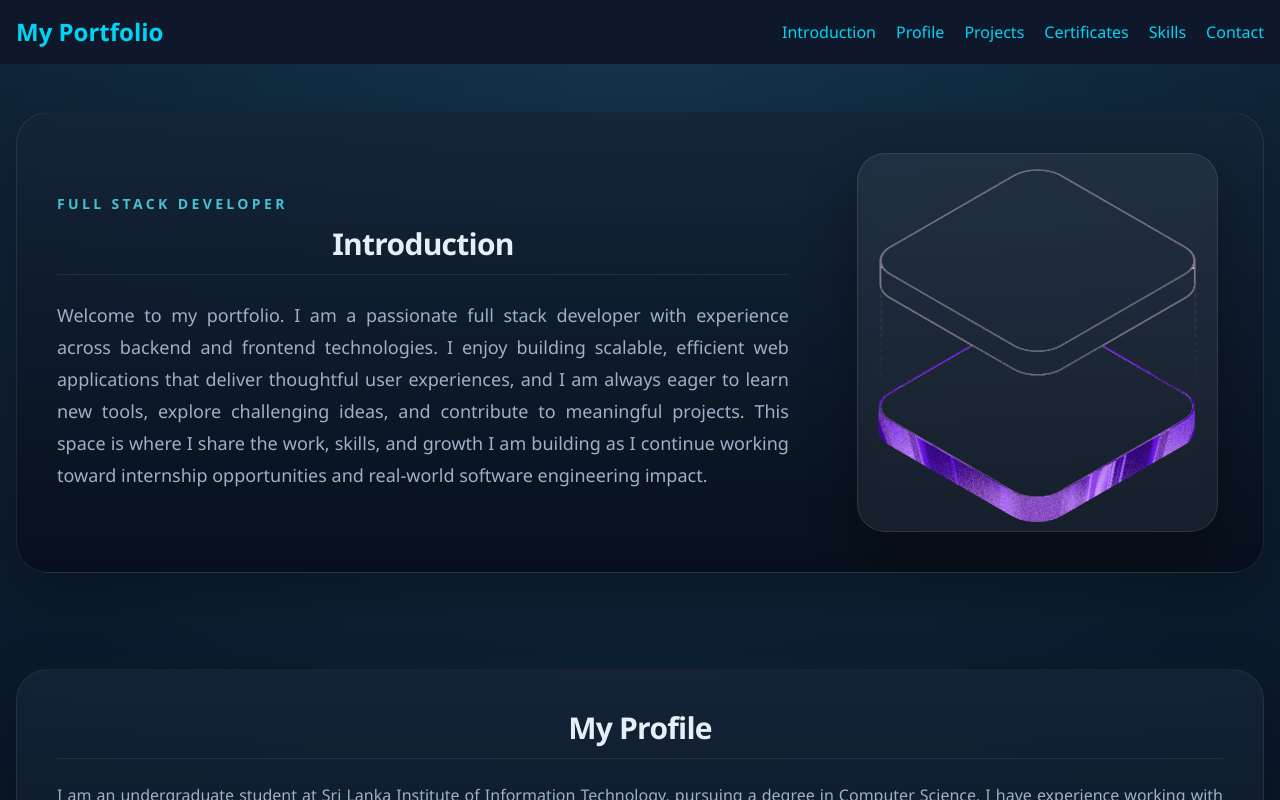
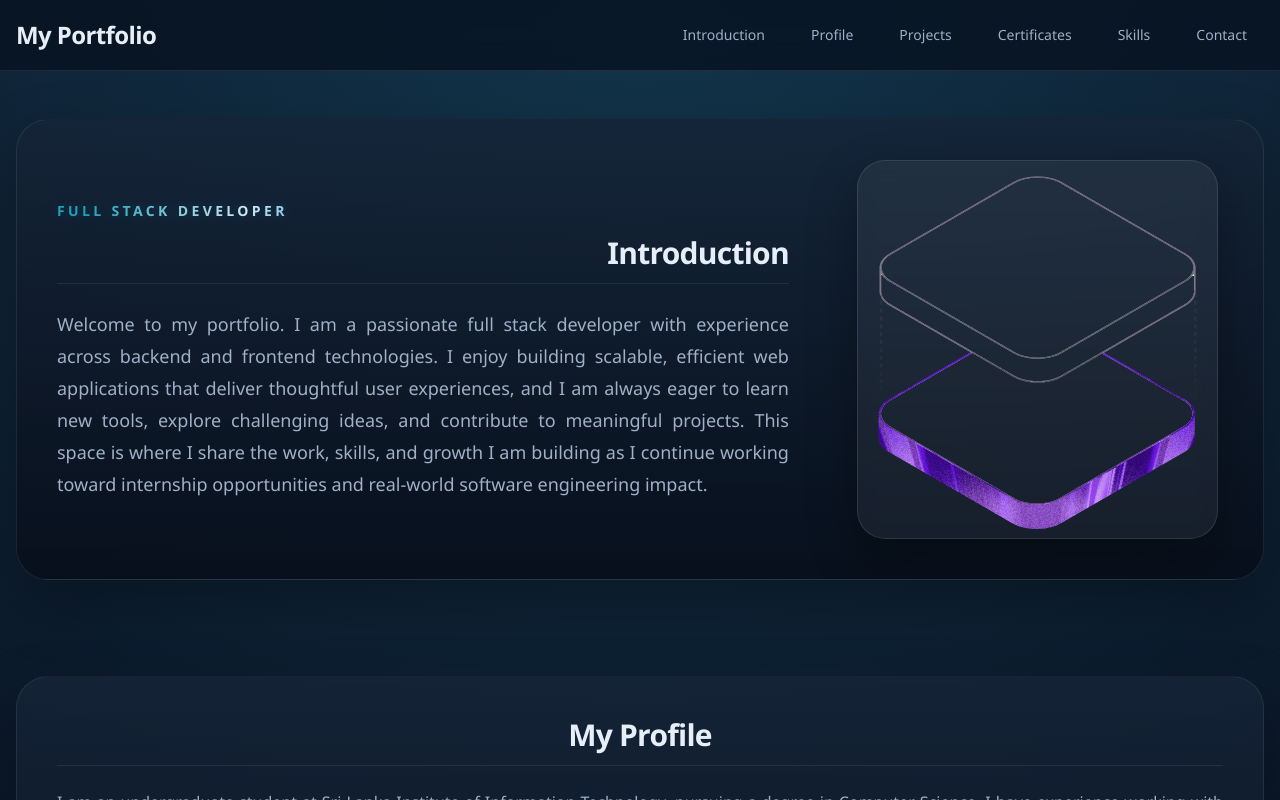
Before and after one commit to bhanuka598/Portfolio-website, a React (Vite) app in the folder client/: page / in a window 1280 px wide. Shown: the top 800 px of the page. Built offline with nearby package versions, Linux system fonts and the light colour scheme.

Commit message:
Improved navbar, footer, sroll to top and section title of introduction

```diff
--- a/client/src/components/layout/Footer.jsx
+++ b/client/src/components/layout/Footer.jsx
@@ -1,9 +1,11 @@
 function Footer() {
   return (
-    <footer className="bg-slate-900 text-slate-50 py-4 text-center">
-      <p>&copy; 2026 My Portfolio. All rights reserved.</p>
+    <footer className="mt-12 border-t border-white/10 bg-[rgba(5,12,22,0.88)]">
+      <div className="container mx-auto px-4 py-6 text-center">
+        <p className="text-sm text-[var(--text-muted)]">&copy; 2026 My Portfolio. All rights reserved.</p>
+      </div>
     </footer>
-  );
+  )
 }
 
 export default Footer
--- a/client/src/components/layout/Navbar.jsx
+++ b/client/src/components/layout/Navbar.jsx
@@ -1,15 +1,30 @@
 function Navbar() {
+  const navItems = [
+    { href: "#introduction", label: "Introduction" },
+    { href: "#profile", label: "Profile" },
+    { href: "#projects", label: "Projects" },
+    { href: "#certificates", label: "Certificates" },
+    { href: "#skills", label: "Skills" },
+    { href: "#contact", label: "Contact" },
+  ]
+
   return (
-    <nav className="bg-slate-900 text-cyan-400 p-4">
-        <div className="container mx-auto flex justify-between items-center">
-            <div className="text-2xl font-bold">My Portfolio</div>
-            <ul className="flex space-x-5">
-                <li><a href="#introduction" className="hover:text-blue-400">Introduction</a></li>
-                <li><a href="#profile" className="hover:text-blue-400">Profile</a></li>
-                <li><a href="#projects" className="hover:text-blue-400">Projects</a></li>
-                <li><a href="#certificates" className="hover:text-blue-400">Certificates</a></li>
-                <li><a href="#skills" className="hover:text-blue-400">Skills</a></li>
-                <li><a href="#contact" className="hover:text-blue-400">Contact</a></li>
+    <nav className="sticky top-0 z-40 border-b border-white/10 bg-[rgba(7,17,31,0.78)] text-[var(--text)] backdrop-blur-xl">
+        <div className="container mx-auto flex flex-wrap items-center justify-between gap-4 px-4 py-4">
+            <a href="#introduction" className="text-2xl font-bold tracking-tight text-[var(--text)] transition-colors hover:text-cyan-300">
+              My Portfolio
+            </a>
+            <ul className="flex flex-wrap items-center gap-2 text-sm font-medium text-[var(--text-muted)] md:gap-3">
+                {navItems.map((item) => (
+                  <li key={item.href}>
+                    <a
+                      href={item.href}
+                      className="inline-flex rounded-full border border-transparent px-4 py-2 transition-all duration-200 hover:border-cyan-300/18 hover:bg-cyan-300/10 hover:text-cyan-300"
+                    >
+                      {item.label}
+                    </a>
+                  </li>
+                ))}
             </ul>
         </div>
     </nav>
--- a/client/src/components/layout/ScrollToTop.jsx
+++ b/client/src/components/layout/ScrollToTop.jsx
@@ -1,22 +1,22 @@
-import { useState, useEffect } from 'react';
-import { FaArrowUp } from 'react-icons/fa';
+import { useState, useEffect } from 'react'
+import { FaArrowUp } from 'react-icons/fa'
 
 function ScrollToTop() {
-    const [isVisible, setIsVisible] = useState(false);
+    const [isVisible, setIsVisible] = useState(false)
 
     // Show button when page is scrolled down 300px
     useEffect(() => {
         const toggleVisibility = () => {
             if (window.pageYOffset > 300) {
-                setIsVisible(true);
+                setIsVisible(true)
             } else {
-                setIsVisible(false);
+                setIsVisible(false)
             }
-        };
+        }
 
-        window.addEventListener('scroll', toggleVisibility);
-        return () => window.removeEventListener('scroll', toggleVisibility);
-    }, []);
+        window.addEventListener('scroll', toggleVisibility)
+        return () => window.removeEventListener('scroll', toggleVisibility)
+    }, [])
 
     const scrollToTop = () => {
         window.scrollTo(
@@ -24,21 +24,21 @@ function ScrollToTop() {
                 top: 0,
                 behavior: 'smooth' // Smooth scroll to top
             }
-        );
-    };
+        )
+    }
 
     return (
         <div className="fixed bottom-8 right-8 z-50">
             {isVisible && (
                 <button
                     onClick={scrollToTop}
-                    className="bg-blue-600 hover:bg-blue-700 text-white p-3 rounded-full shadow-lg transition-all duration-300 hover:scale-110"
+                    className="rounded-full border border-cyan-300/18 bg-[linear-gradient(180deg,rgba(22,34,52,0.94),rgba(10,18,32,0.98))] p-3 text-cyan-300 shadow-[0_18px_42px_rgba(0,0,0,0.34),0_0_0_1px_rgba(34,211,238,0.05)] transition-all duration-300 hover:scale-110 hover:text-white hover:shadow-[0_26px_60px_rgba(0,0,0,0.38),0_0_24px_rgba(34,211,238,0.08)]"
                 >
                     <FaArrowUp size={20} />
                 </button>
             )}
         </div>
-    );
+    )
 }
 
 export default ScrollToTop
--- a/client/src/components/ui/SectionTitle.jsx
+++ b/client/src/components/ui/SectionTitle.jsx
@@ -1,6 +1,6 @@
-function SectionTitle({ children }) {
+function SectionTitle({ children, className = "" }) {
   return (
-    <h2 className='mb-6 border-b border-[var(--border)] pb-3 text-center text-2xl font-bold tracking-tight text-[var(--text)] md:text-3xl'>
+    <h2 className={`mb-6 border-b border-[var(--border)] pb-3 text-center text-2xl font-bold tracking-tight text-[var(--text)] md:text-3xl ${className}`}>
       {children}
     </h2>
   )
--- a/client/src/index.css
+++ b/client/src/index.css
@@ -48,3 +48,40 @@ a {
 .animate-marquee:hover {
   animation-play-state: paused;
 }
+
+@keyframes titleGlow {
+  0%,
+  100% {
+    transform: translateY(0);
+    text-shadow: 0 0 0 rgba(34, 211, 238, 0);
+  }
+  50% {
+    transform: translateY(-2px);
+    text-shadow: 0 0 18px rgba(34, 211, 238, 0.28);
+  }
+}
+
+@keyframes titleShimmer {
+  0% {
+    background-position: 200% center;
+  }
+  100% {
+    background-position: -200% center;
+  }
+}
+
+.animated-role {
+  display: inline-block;
+  background-image: linear-gradient(
+    120deg,
+    rgba(34, 211, 238, 0.72) 0%,
+    rgba(224, 242, 254, 0.96) 35%,
+    rgba(56, 189, 248, 0.82) 55%,
+    rgba(34, 211, 238, 0.72) 100%
+  );
+  background-size: 200% auto;
+  color: transparent;
+  -webkit-background-clip: text;
+  background-clip: text;
+  animation: titleGlow 3.8s ease-in-out infinite, titleShimmer 6s linear infinite;
+}
--- a/client/src/sections/introduction/Introduction.jsx
+++ b/client/src/sections/introduction/Introduction.jsx
@@ -8,10 +8,10 @@ function Introduction() {
         <div className="overflow-hidden rounded-[2rem] border border-[var(--border)] bg-[linear-gradient(180deg,rgba(22,36,56,0.84),rgba(8,16,28,0.98))] p-8 shadow-[0_24px_60px_rgba(0,0,0,0.28)] md:p-10">
           <div className="grid items-center gap-10 lg:grid-cols-[minmax(0,1.3fr)_minmax(280px,0.7fr)]">
             <div>
-              <p className="mb-3 text-center text-sm font-semibold uppercase tracking-[0.24em] text-cyan-300/80 lg:text-left">
+              <p className="animated-role mb-3 text-center text-sm font-semibold uppercase tracking-[0.24em] lg:text-left">
                 Full Stack Developer
               </p>
-              <SectionTitle>Introduction</SectionTitle>
+              <SectionTitle className="text-right">Introduction</SectionTitle>
               <p className="text-justify text-lg leading-8 text-[var(--text-muted)]">
                 Welcome to my portfolio. I am a passionate full stack developer with experience across backend and frontend technologies.
                 I enjoy building scalable, efficient web applications that deliver thoughtful user experiences, and I am always eager to
```
